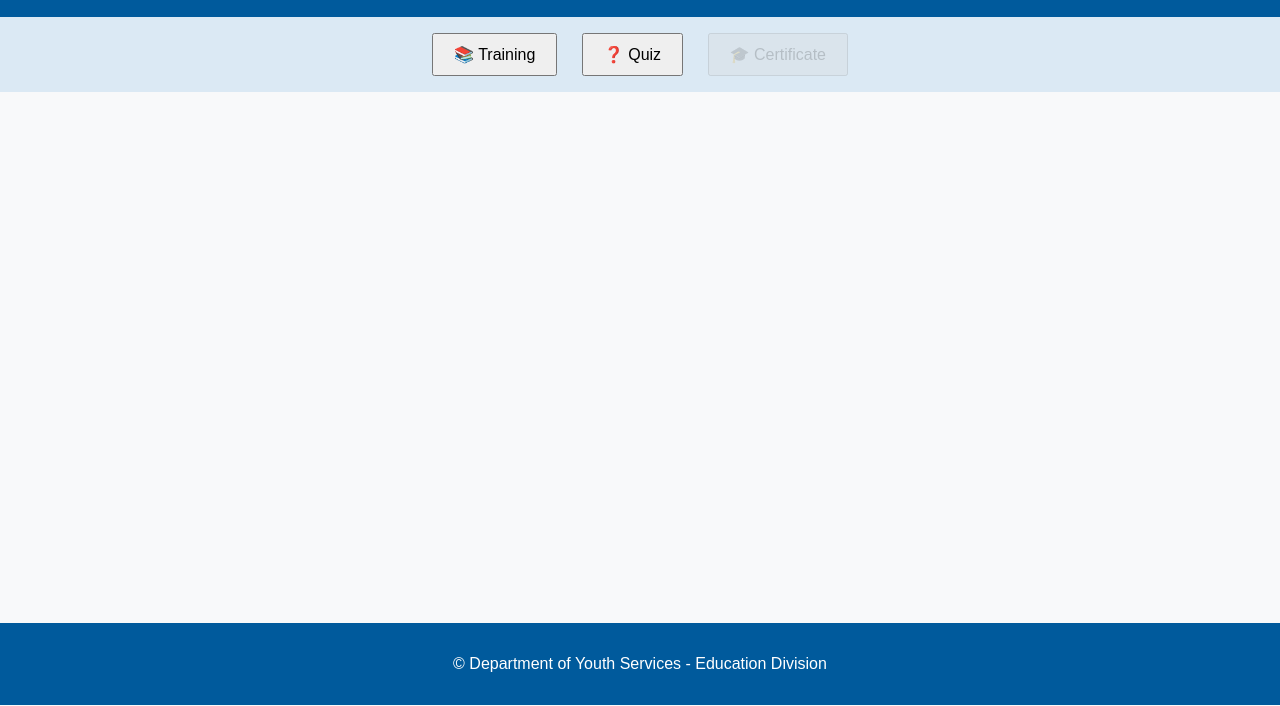
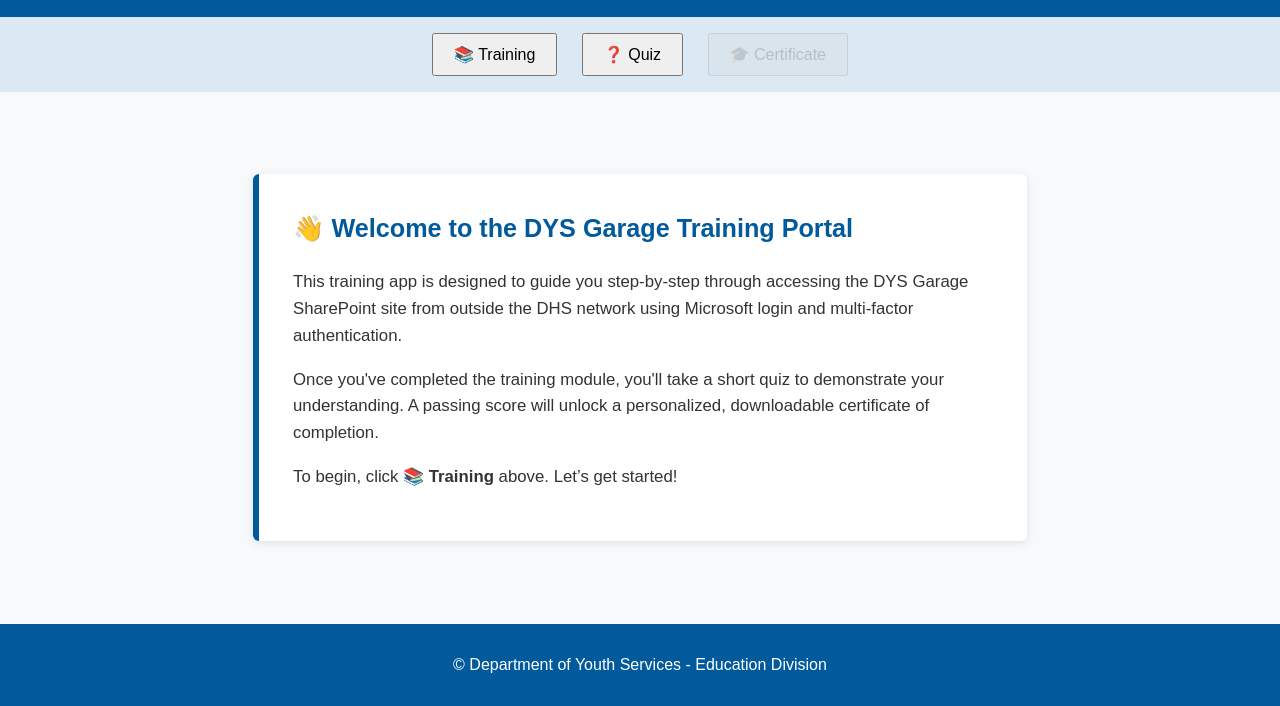
Before and after one commit to dariansweb/dys-education-sp-quiz, a plain HTML site: page index.html in a window 1280 px wide. Shown: the part 95-801 px from the top of the page. Drawn offline with Linux system fonts and the light colour scheme.

Commit message:
home welcome pages and readme md

```diff
--- a/index.html
+++ b/index.html
@@ -20,6 +20,23 @@
     </nav>
 
     <main>
+      <section id="welcome">
+        <div class="welcome-box">
+          <h2>👋 Welcome to the DYS Garage Training Portal</h2>
+          <p>
+            This training app is designed to guide you step-by-step through accessing the DYS Garage SharePoint site
+            from outside the DHS network using Microsoft login and multi-factor authentication.
+          </p>
+          <p>
+            Once you've completed the training module, you'll take a short quiz to demonstrate your understanding.
+            A passing score will unlock a personalized, downloadable certificate of completion.
+          </p>
+          <p>
+            To begin, click <strong>📚 Training</strong> above. Let’s get started!
+          </p>
+        </div>
+      </section>
+
       <section id="training" class="hidden"></section>
       <section id="quiz" class="hidden"></section>
       <section id="certificate" class="hidden">
@@ -62,6 +79,7 @@
         });
 
         document.getElementById(id).classList.remove("hidden");
+        document.getElementById("welcome").classList.add("hidden");
 
         if (id === "certificate") {
           loadCertificateForm(); // Manually trigger form logic
--- a/styles/main.css
+++ b/styles/main.css
@@ -233,6 +233,25 @@ button[disabled]:hover::after {
   display: inline-block;
 }
 
+.welcome-box {
+  max-width: 700px;
+  margin: 3em auto;
+  padding: 2em;
+  background-color: white;
+  border-left: 6px solid #005a9c;
+  box-shadow: 0 2px 8px rgba(0, 0, 0, 0.1);
+  border-radius: 6px;
+  font-size: 1.05em;
+  line-height: 1.6;
+}
+
+.welcome-box h2 {
+  color: #005a9c;
+  margin-top: 0;
+}
+
+
+
 @keyframes popIn {
   0%   { transform: scale(0.8); opacity: 0; }
   100% { transform: scale(1); opacity: 1; }
```
Also changed, not shown: 1 other file.
